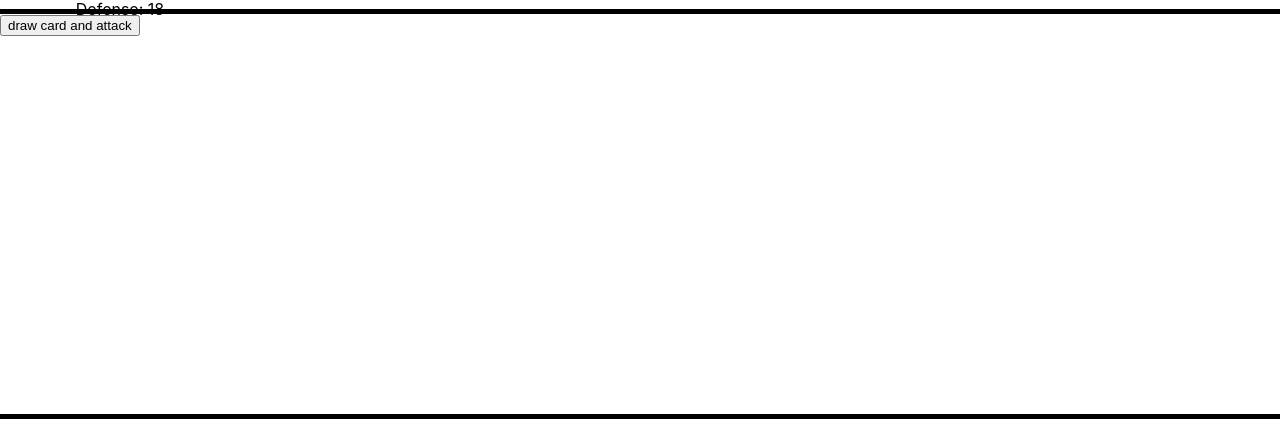
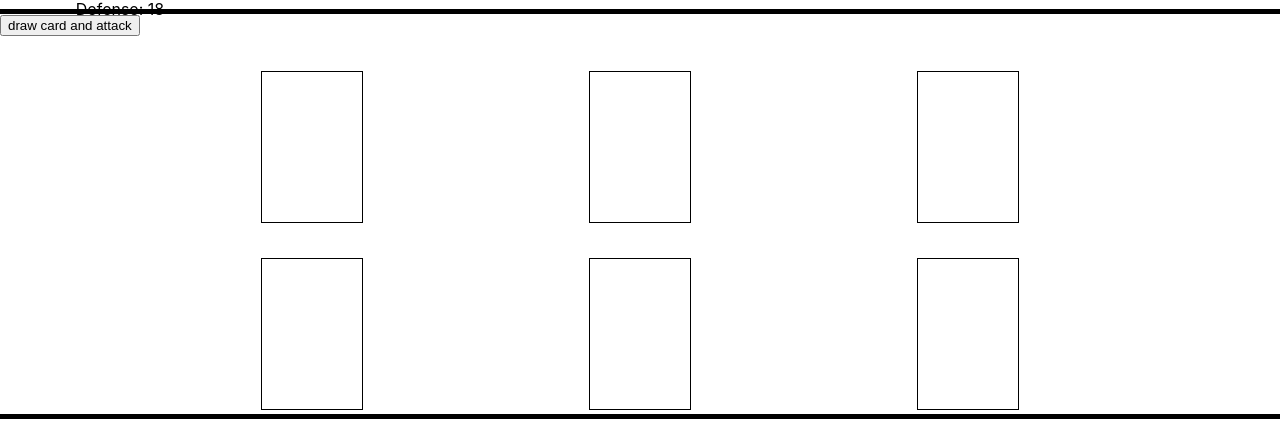
Before and after one commit to 4nth0ny1/new-rpg, a React (Create React App) app: page / in a window 1280 px wide. Shown: the part 191-627 px from the top of the page. Built offline with nearby package versions, Linux system fonts and the light colour scheme.

Commit message:
add base areas to game

```diff
--- a/src/App.css
+++ b/src/App.css
@@ -41,3 +41,15 @@
   border-top-left-radius: 5px;
   border-top-right-radius: 5px;
 }
+
+.base-area {
+  width: 100px;
+  height: 150px;
+  border: 1px solid black;
+}
+
+.player-game-cards {
+  display: flex;
+  justify-content: space-evenly;
+  margin: 35px;
+}
--- a/src/App.js
+++ b/src/App.js
@@ -1,4 +1,5 @@
 import React from 'react';
+import Base from './components/Base';
 import './App.css';
 
 export default class App extends React.Component {
@@ -157,6 +158,16 @@ export default class App extends React.Component {
           </div>
           <div className="game-board">
               <button onClick={addCardandSwitchTurn}>draw card and attack</button>
+              <div className="player-game-cards">
+                <Base />
+                <Base />
+                <Base />
+              </div>
+              <div className="player-game-cards">
+                <Base />
+                <Base />
+                <Base />
+              </div>
               {this.state.message}
           </div>
           <div className='player-container bottom'>
--- /dev/null
+++ b/src/components/Base.jsx
@@ -0,0 +1,7 @@
+export default function Base () {
+    return(
+        <>
+            <div className="base-area"></div>
+        </>
+    )
+}
```
Also changed, not shown: src/components/BaseContainer.jsx (added).
